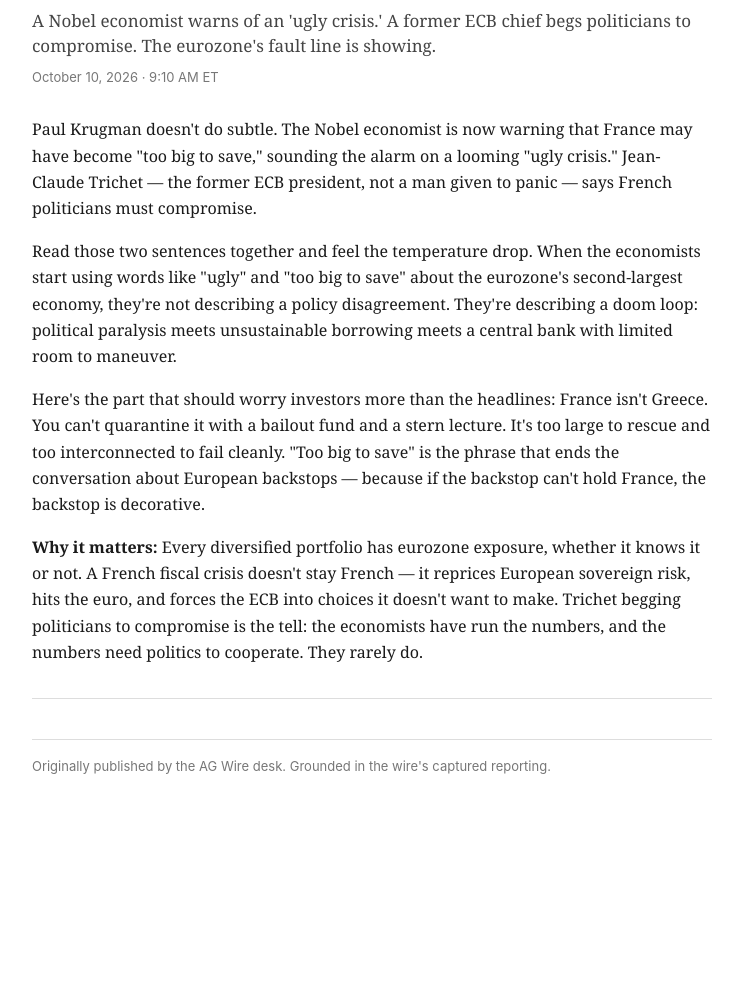
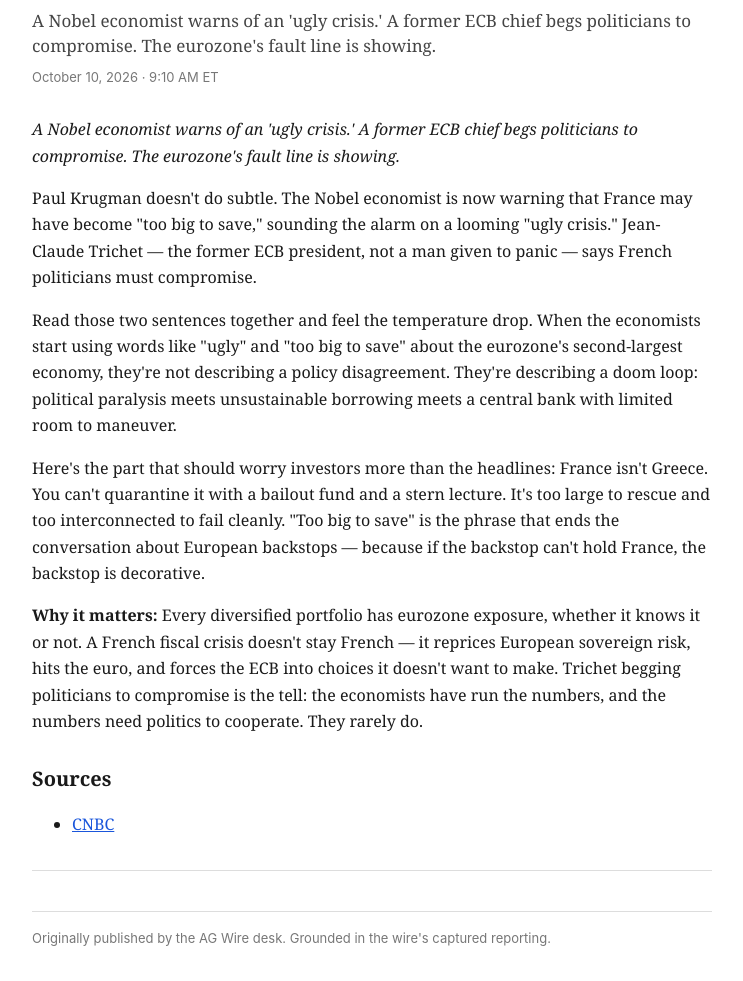
Before and after one commit to arg1499/ag-wire, a plain HTML site: page originals/krugman-france.html in a window 1280 px wide. Shown: the part 104-1085 px from the top of the page, without its empty margins (268-1011 px from the left). Before the commit the page ends 913 px from the top, so only its background shows below. Drawn offline with Linux system fonts and the light colour scheme.

Commit message:
originals: krugman-france.html

```diff
--- a/originals/krugman-france.html
+++ b/originals/krugman-france.html
@@ -23,10 +23,15 @@ a{color:#1a56db}
 <h1>Krugman: France may be &#x27;too big to save&#x27;</h1>
 <p class="deck">A Nobel economist warns of an &#x27;ugly crisis.&#x27; A former ECB chief begs politicians to compromise. The eurozone&#x27;s fault line is showing.</p>
 <p class="dateline">October 10, 2026 · 9:10 AM ET</p>
+<p><em>A Nobel economist warns of an &#x27;ugly crisis.&#x27; A former ECB chief begs politicians to compromise. The eurozone&#x27;s fault line is showing.</em></p>
 <p>Paul Krugman doesn&#x27;t do subtle. The Nobel economist is now warning that France may have become &quot;too big to save,&quot; sounding the alarm on a looming &quot;ugly crisis.&quot; Jean-Claude Trichet — the former ECB president, not a man given to panic — says French politicians must compromise.</p>
 <p>Read those two sentences together and feel the temperature drop. When the economists start using words like &quot;ugly&quot; and &quot;too big to save&quot; about the eurozone&#x27;s second-largest economy, they&#x27;re not describing a policy disagreement. They&#x27;re describing a doom loop: political paralysis meets unsustainable borrowing meets a central bank with limited room to maneuver.</p>
 <p>Here&#x27;s the part that should worry investors more than the headlines: France isn&#x27;t Greece. You can&#x27;t quarantine it with a bailout fund and a stern lecture. It&#x27;s too large to rescue and too interconnected to fail cleanly. &quot;Too big to save&quot; is the phrase that ends the conversation about European backstops — because if the backstop can&#x27;t hold France, the backstop is decorative.</p>
 <p><strong>Why it matters:</strong> Every diversified portfolio has eurozone exposure, whether it knows it or not. A French fiscal crisis doesn&#x27;t stay French — it reprices European sovereign risk, hits the euro, and forces the ECB into choices it doesn&#x27;t want to make. Trichet begging politicians to compromise is the tell: the economists have run the numbers, and the numbers need politics to cooperate. They rarely do.</p>
+<h2>Sources</h2>
+<ul>
+<li><a href="https://www.cnbc.com/2026/10/09/nobel-krugman-france-debt.html">CNBC</a></li>
+</ul>
 <hr>
 <footer>Originally published by the AG Wire desk. Grounded in the wire's captured reporting.</footer>
 </body>
```
